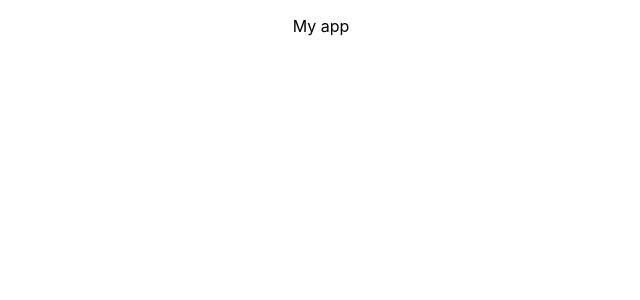
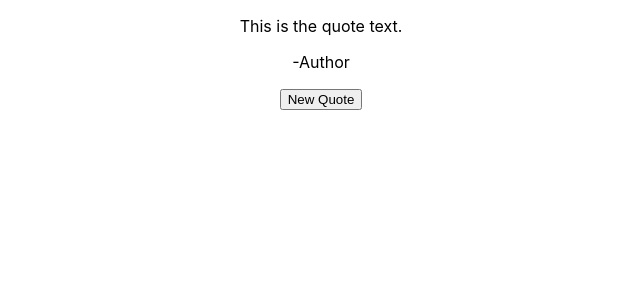
Before and after one commit to zwehr/freeCodeCamp-random-quote-machine, a React (Create React App) app: page / in a window 1280 px wide. Shown: the top 300 px of the page, without its empty margins (319-959 px from the left). Built offline with nearby package versions, Linux system fonts and the light colour scheme.

Commit message:
create barebones QuoteBox component

```diff
--- a/src/App.js
+++ b/src/App.js
@@ -1,9 +1,10 @@
 import './App.css';
+import QuoteBox from './QuoteBox/QuoteBox';
 
 function App() {
   return (
     <div className="App">
-      <p>My app</p>
+      <QuoteBox />
     </div>
   );
 }
--- /dev/null
+++ b/src/QuoteBox/QuoteBox.js
@@ -0,0 +1,13 @@
+import React from 'react';
+
+const quoteBox = (props) => {
+    return (
+        <div id="quote-box">
+            <p id="text">This is the quote text.</p>
+            <p id="author">-Author</p>
+            <button id="new-quote">New Quote</button>
+        </div>
+    )
+}
+
+export default quoteBox;
```
Also changed, not shown: 1 other file (tests, documents, lock files or other folders).
